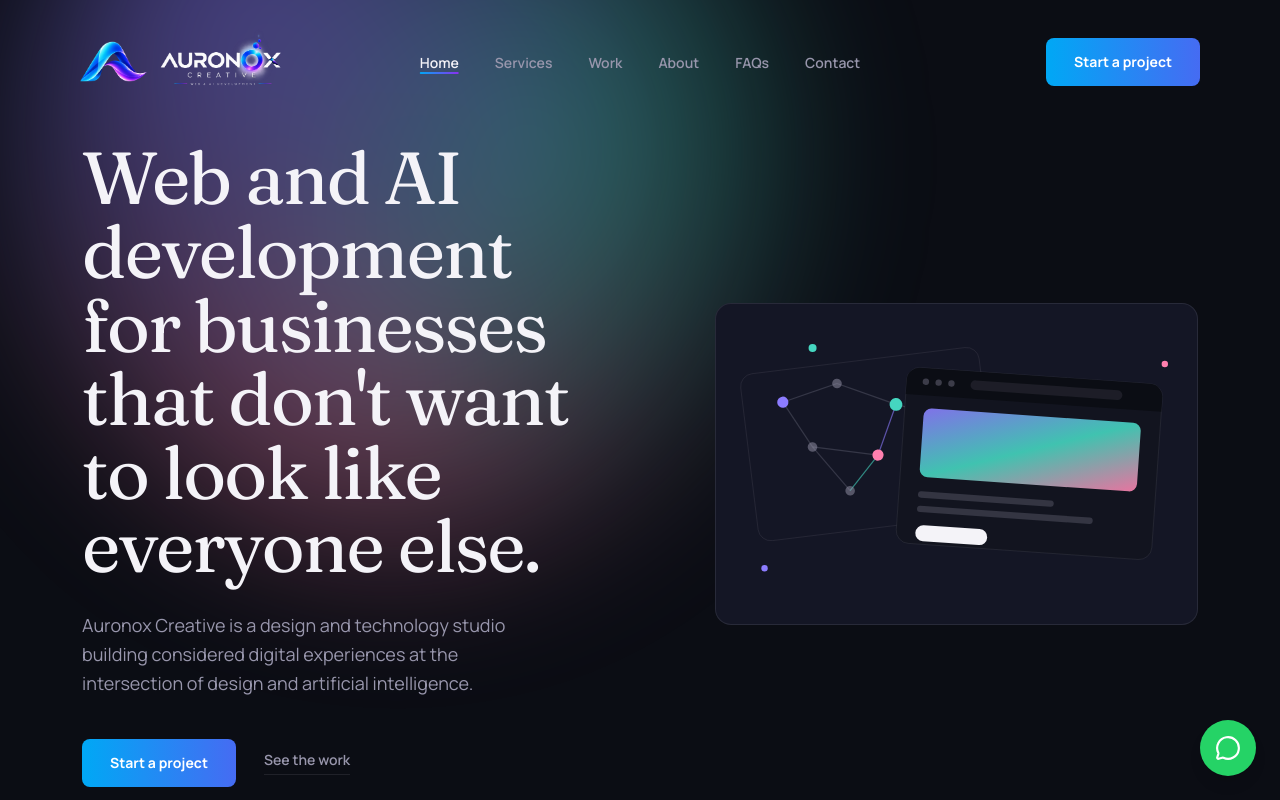
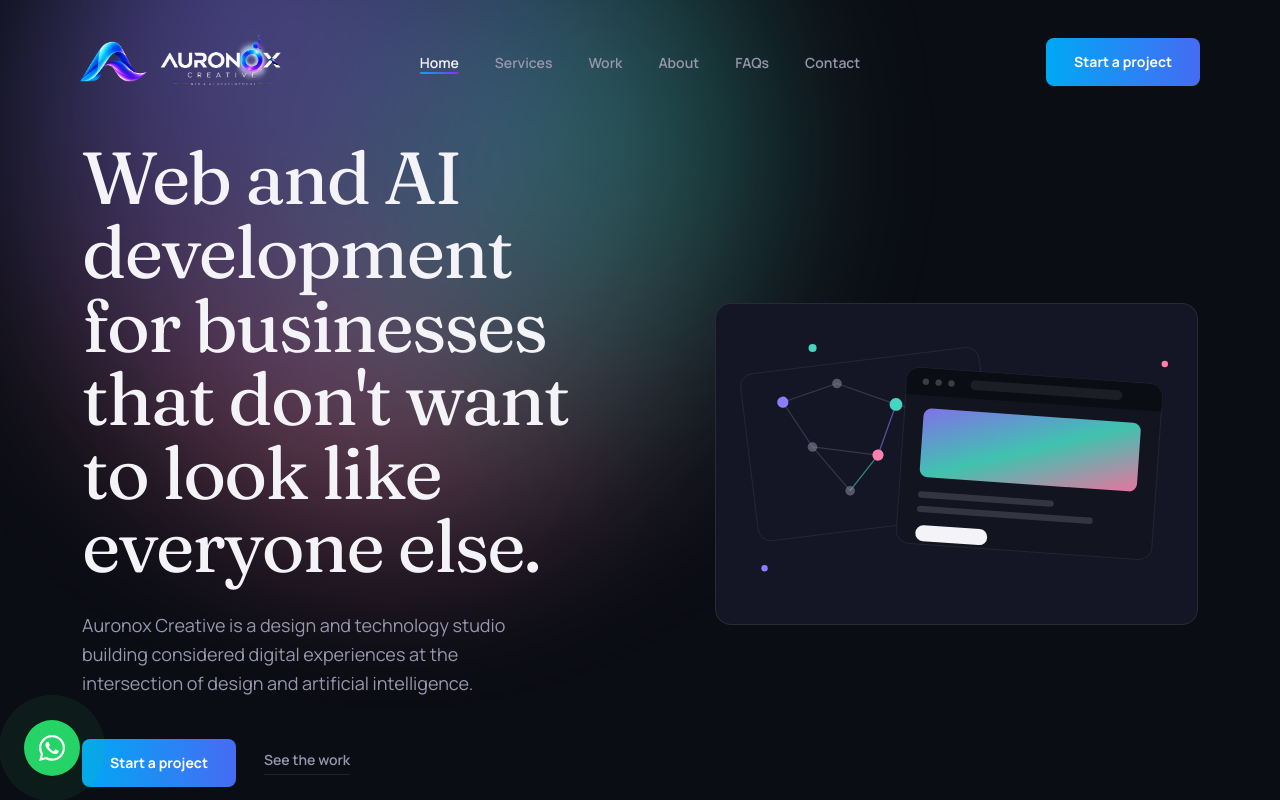
Before and after one commit to zulqarnain153/Auronox-Creative-Development, a Next.js app: page / in a window 1280 px wide. Shown: the top 800 px of the page. Built offline with nearby package versions, Linux system fonts and the light colour scheme.

Commit message:
Upload Files

```diff
--- a/components/WhatsAppButton.tsx
+++ b/components/WhatsAppButton.tsx
@@ -1,5 +1,3 @@
-import { MessageCircle } from "lucide-react";
-
 export default function WhatsAppButton() {
   return (
     <a
@@ -8,9 +6,19 @@
       target="_blank"
       rel="noopener noreferrer"
       aria-label="Chat on WhatsApp"
-      className="fixed bottom-6 right-6 z-40 w-14 h-14 rounded-full bg-[#25D366] flex items-center justify-center shadow-lg transition-all duration-300 hover:scale-110 hover:shadow-[0_8px_24px_rgba(37,211,102,0.5)]"
+      className="fixed bottom-6 left-6 z-40 w-14 h-14 rounded-full bg-[#25D366] flex items-center justify-center shadow-lg transition-all duration-300 hover:scale-110 hover:shadow-[0_8px_24px_rgba(37,211,102,0.5)]"
     >
-      <MessageCircle size={26} className="text-white" strokeWidth={2} />
+      <span className="absolute inset-0 rounded-full bg-[#25D366] opacity-75 animate-ping" />
+      <svg
+        viewBox="0 0 24 24"
+        width="26"
+        height="26"
+        fill="white"
+        className="relative"
+        aria-hidden="true"
+      >
+        <path d="M17.472 14.382c-.297-.149-1.758-.867-2.03-.967-.273-.099-.471-.148-.67.15-.197.297-.767.966-.94 1.164-.173.199-.347.223-.644.075-.297-.15-1.255-.463-2.39-1.475-.883-.788-1.48-1.761-1.653-2.059-.173-.297-.018-.458.13-.606.134-.133.298-.347.446-.52.149-.174.198-.298.298-.497.099-.198.05-.371-.025-.52-.075-.149-.669-1.612-.916-2.207-.242-.579-.487-.5-.669-.51-.173-.008-.371-.01-.57-.01-.198 0-.52.074-.792.372-.272.297-1.04 1.016-1.04 2.479 0 1.462 1.065 2.875 1.213 3.074.149.198 2.096 3.2 5.077 4.487.709.306 1.262.489 1.694.625.712.227 1.36.195 1.871.118.571-.085 1.758-.719 2.006-1.413.248-.694.248-1.289.173-1.413-.074-.124-.272-.198-.57-.347m-5.421 7.403h-.004a9.87 9.87 0 0 1-5.031-1.378l-.361-.214-3.741.982.998-3.648-.235-.374a9.86 9.86 0 0 1-1.51-5.26c.001-5.45 4.436-9.884 9.888-9.884 2.64 0 5.122 1.03 6.988 2.898a9.825 9.825 0 0 1 2.893 6.994c-.003 5.45-4.437 9.884-9.885 9.884m8.413-18.297A11.815 11.815 0 0 0 12.05 0C5.495 0 .16 5.335.157 11.892c0 2.096.547 4.142 1.588 5.945L.057 24l6.305-1.654a11.882 11.882 0 0 0 5.683 1.448h.005c6.554 0 11.89-5.335 11.893-11.893a11.821 11.821 0 0 0-3.48-8.413" />
+      </svg>
     </a>
   );
 }
```
